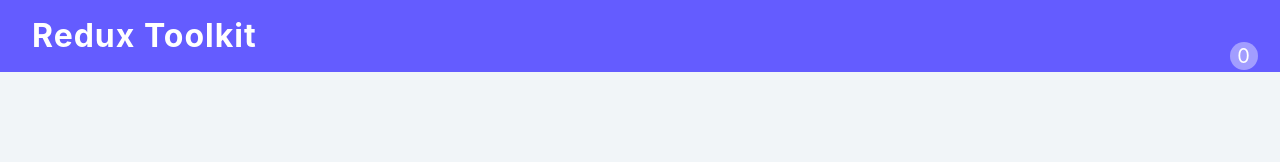
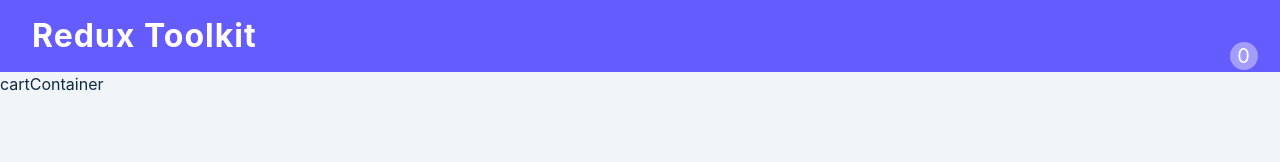
Before and after one commit to KennedyMungai/redux_toolkit_j_smilga, a React (Vite) app: page / in a window 1280 px wide. Shown: the top 162 px of the page. Built offline with nearby package versions, Linux system fonts and the light colour scheme.

Commit message:
Used the correct casing

```diff
--- a/src/App.jsx
+++ b/src/App.jsx
@@ -1,11 +1,11 @@
 import Navbar from './components/Navbar'
-import cartContainer from './components/cartContainer'
+import CartContainer from './components/cartContainer'
 
 function App() {
 	return (
 		<main>
 			<Navbar />
-			<cartContainer />
+			<CartContainer />
 		</main>
 	)
 }
```
Also changed, not shown: src/components/CartContainer.jsx (renamed from src/components/cartContainer.jsx).
